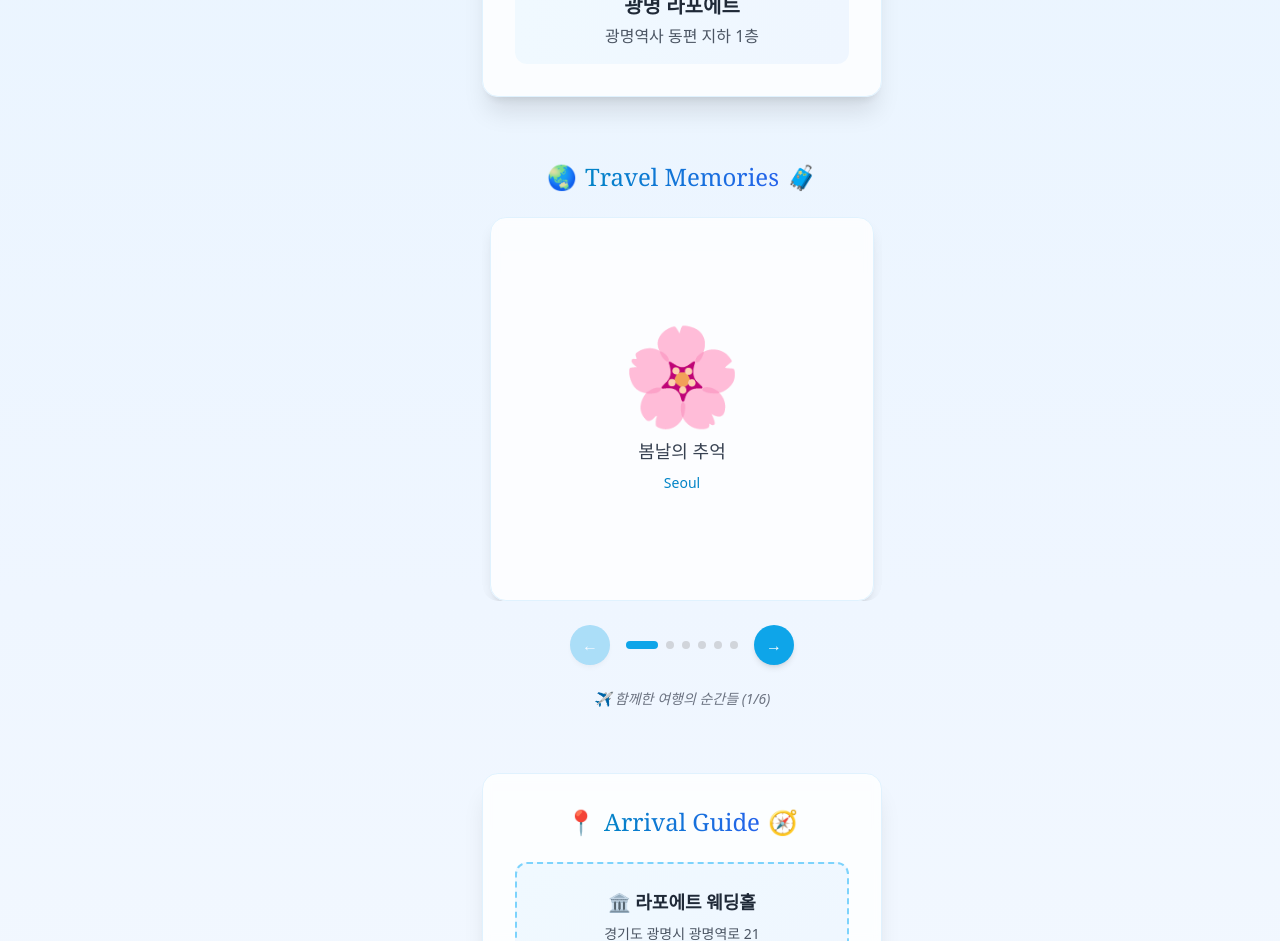
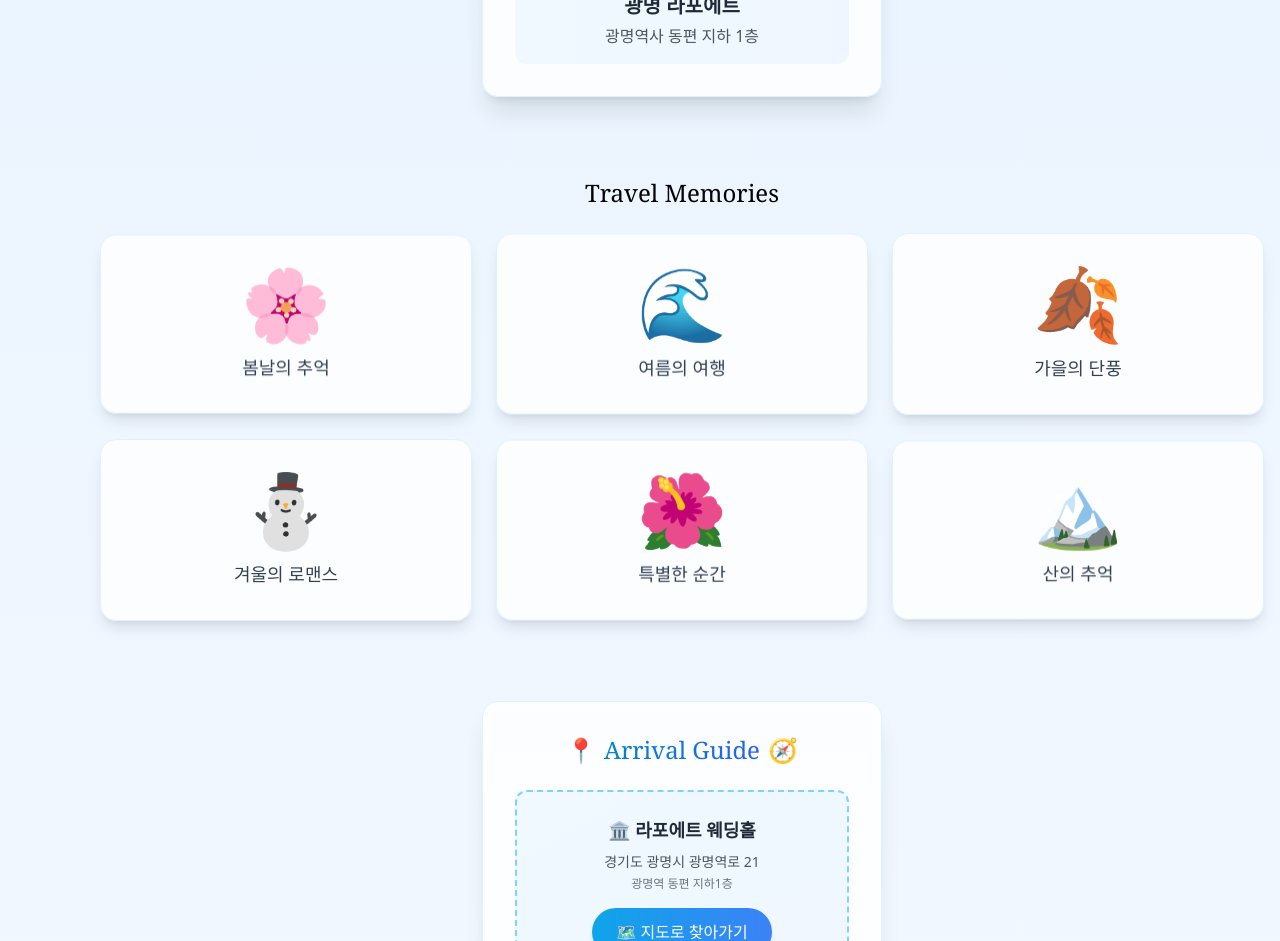
Before and after one commit to 2thumbz/wedding-invite, a Next.js app: page / in a window 1280 px wide. Shown: the part 1700-2641 px from the top of the page. Built offline with nearby package versions, Linux system fonts and the light colour scheme.

Commit message:
Gallery: replace slider with scroll-velocity 3D planes effect

```diff
--- a/components/Gallery.tsx
+++ b/components/Gallery.tsx
@@ -1,112 +1,59 @@
 'use client'
 
-import { motion, useMotionValue, useTransform, PanInfo } from 'framer-motion'
-import { useState } from 'react'
+import { useRef } from 'react'
+import { motion, useScroll, useTransform, useSpring, useVelocity } from 'framer-motion'
 
 export function Gallery() {
   const images = [
-    { emoji: '🌸', label: '봄날의 추억', city: 'Seoul' },
-    { emoji: '🌊', label: '여름의 여행', city: 'Busan' },
-    { emoji: '🍂', label: '가을의 단풍', city: 'Jeju' },
-    { emoji: '⛄', label: '겨울의 로맨스', city: 'Gangwon' },
-    { emoji: '🌺', label: '특별한 순간', city: 'Okinawa' },
-    { emoji: '🏔️', label: '산의 추억', city: 'Alps' },
+    { emoji: '🌸', label: '봄날의 추억' },
+    { emoji: '🌊', label: '여름의 여행' },
+    { emoji: '🍂', label: '가을의 단풍' },
+    { emoji: '⛄', label: '겨울의 로맨스' },
+    { emoji: '🌺', label: '특별한 순간' },
+    { emoji: '🏔️', label: '산의 추억' },
   ]
 
-  const [currentIndex, setCurrentIndex] = useState(0)
-  const x = useMotionValue(0)
-
-  const handleDragEnd = (event: MouseEvent | TouchEvent | PointerEvent, info: PanInfo) => {
-    const offset = info.offset.x
-    const velocity = info.velocity.x
-
-    if (offset > 100 || velocity > 500) {
-      // 오른쪽으로 스와이프 (이전)
-      if (currentIndex > 0) {
-        setCurrentIndex(currentIndex - 1)
-      }
-    } else if (offset < -100 || velocity < -500) {
-      // 왼쪽으로 스와이프 (다음)
-      if (currentIndex < images.length - 1) {
-        setCurrentIndex(currentIndex + 1)
-      }
-    }
-  }
+  const ref = useRef<HTMLElement | null>(null)
+  const { scrollY } = useScroll({ target: ref })
+  const velocity = useVelocity(scrollY)
+  const smooth = useSpring(velocity, { damping: 50, stiffness: 400 })
 
   return (
-    <section className="max-w-md mx-auto px-6 py-8">
-      <div className="flex items-center justify-center gap-2 mb-6">
-        <span className="text-2xl">🌏</span>
-        <h3 className="text-2xl font-serif text-center bg-gradient-to-r from-sky-600 to-blue-600 bg-clip-text text-transparent">
-          Travel Memories
-        </h3>
-        <span className="text-2xl">🧳</span>
+    <section ref={ref} className="py-12 px-4">
+      <div className="container mx-auto">
+        <h3 className="text-2xl font-serif text-center mb-6">Travel Memories</h3>
+
+        <div className="perspective-3d" style={{ perspective: 1000 }}>
+          <div className="grid grid-cols-1 sm:grid-cols-2 md:grid-cols-3 gap-6">
+            {images.map((item, i) => {
+              const center = (images.length - 1) / 2
+              // z translation depending on scroll velocity and index distance from center
+              const z = useTransform(smooth, (v) => {
+                const intensity = Math.min(300, Math.abs(v) * 0.4)
+                return (i - center) * intensity
+              })
+
+              const rotateX = useTransform(smooth, (v) => {
+                const base = (i - center) * 4
+                return base + v / 80
+              })
+
+              const translateY = useTransform(smooth, (v) => (i - center) * (v / 200))
+
+              return (
+                <motion.div
+                  key={i}
+                  className="bg-white/80 backdrop-blur-sm rounded-2xl shadow-lg p-8 flex flex-col items-center justify-center border border-sky-100 will-change-transform"
+                  style={{ z, rotateX, y: translateY, transformStyle: 'preserve-3d' as any }}
+                >
+                  <div className="text-7xl mb-4">{item.emoji}</div>
+                  <div className="text-center text-lg text-slate-700 font-medium">{item.label}</div>
+                </motion.div>
+              )
+            })}
+          </div>
+        </div>
       </div>
-
-      {/* 슬라이더 컨테이너 */}
-      <div className="relative overflow-hidden rounded-2xl touch-pan-y">
-        <motion.div
-          className="flex cursor-grab active:cursor-grabbing"
-          drag="x"
-          dragConstraints={{ left: 0, right: 0 }}
-          dragElastic={0.2}
-          onDragEnd={handleDragEnd}
-          animate={{ x: `-${currentIndex * 100}%` }}
-          transition={{ type: 'spring', stiffness: 300, damping: 30 }}
-          style={{ x }}
-        >
-          {images.map((item, index) => (
-            <motion.div
-              key={index}
-              className="min-w-full px-2"
-            >
-              <div className="bg-white/80 backdrop-blur-sm rounded-2xl shadow-lg p-8 aspect-square flex flex-col items-center justify-center border border-sky-100">
-                <span className="text-8xl mb-4">{item.emoji}</span>
-                <p className="text-gray-700 font-medium text-lg text-center mb-2">{item.label}</p>
-                <p className="text-sky-600 text-sm font-medium">{item.city}</p>
-              </div>
-            </motion.div>
-          ))}
-        </motion.div>
-      </div>
-
-      {/* 네비게이션 버튼 */}
-      <div className="flex items-center justify-center gap-4 mt-6">
-        <button
-          onClick={() => setCurrentIndex(Math.max(0, currentIndex - 1))}
-          disabled={currentIndex === 0}
-          className="w-10 h-10 rounded-full bg-sky-500 text-white flex items-center justify-center disabled:opacity-30 disabled:cursor-not-allowed hover:bg-sky-600 transition-colors shadow-md"
-        >
-          ←
-        </button>
-
-        {/* 인디케이터 */}
-        <div className="flex gap-2">
-          {images.map((_, index) => (
-            <button
-              key={index}
-              onClick={() => setCurrentIndex(index)}
-              className={`w-2 h-2 rounded-full transition-all ${
-                index === currentIndex
-                  ? 'bg-sky-500 w-8'
-                  : 'bg-gray-300 hover:bg-gray-400'
-              }`}
-            />
-          ))}
-        </div>
-
-        <button
-          onClick={() => setCurrentIndex(Math.min(images.length - 1, currentIndex + 1))}
-          disabled={currentIndex === images.length - 1}
-          className="w-10 h-10 rounded-full bg-sky-500 text-white flex items-center justify-center disabled:opacity-30 disabled:cursor-not-allowed hover:bg-sky-600 transition-colors shadow-md"
-        >
-          →
-        </button>
-      </div>
-
-      <p className="text-center text-gray-500 text-sm mt-6 italic">
-        ✈️ 함께한 여행의 순간들 ({currentIndex + 1}/{images.length})
-      </p>
     </section>
   )
 }
```
